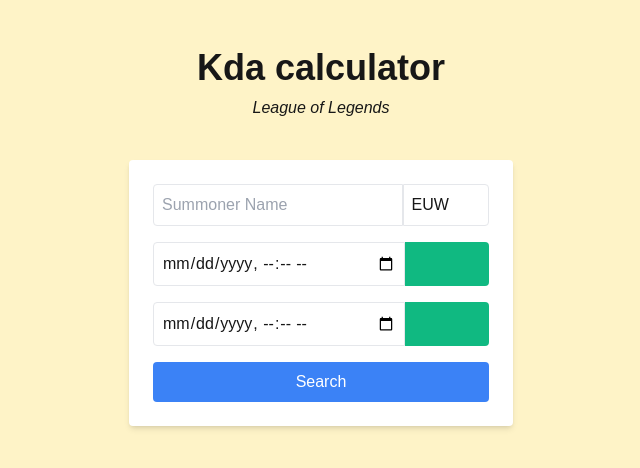
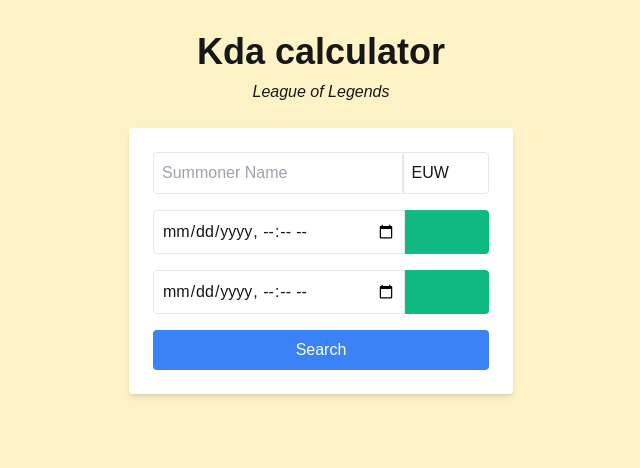
Before and after one commit to antoine-le-calloch/Kda-calculator-LOL, a Next.js app: page / in a window 1280 px wide. Shown: the top 468 px of the page, without its empty margins (319-959 px from the left). Built offline with nearby package versions, Linux system fonts and the light colour scheme.

Commit message:
Decrease padding on title.

```diff
--- a/app/page.tsx
+++ b/app/page.tsx
@@ -46,7 +46,7 @@
 
     return (
         <div className="container">
-            <div className="flex flex-col items-center py-10">
+            <div className="flex flex-col items-center py-6">
               <h1>Kda calculator</h1>
               <i>League of Legends</i>
             </div>
```
